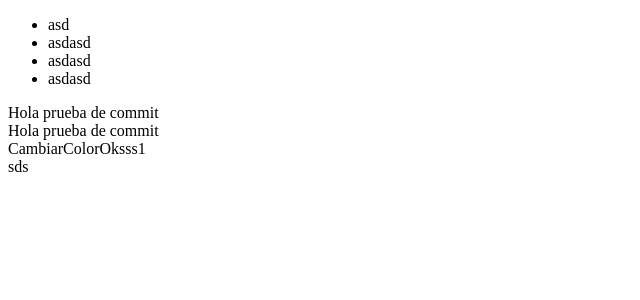
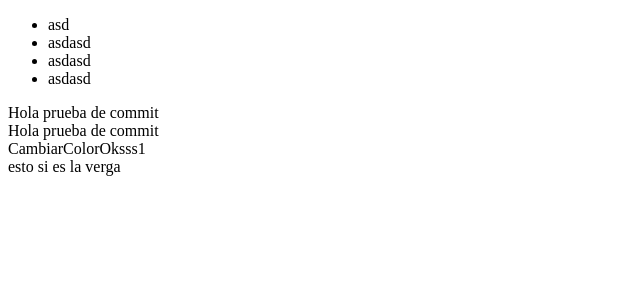
Before and after one commit to sebasmdl/pagina_web, an Angular app: page / in a window 1280 px wide. Shown: the top 300 px of the page, without its empty margins (0-640 px from the left). Built offline with nearby package versions, Linux system fonts and the light colour scheme.

Commit message:
esto es la monda

```diff
--- a/src/app/app.component.html
+++ b/src/app/app.component.html
@@ -4,4 +4,4 @@
 <div>Hola prueba de commit</div>
 <div>Hola prueba de commit</div>
 <div>CambiarColorOksss1</div>
-<div>sds</div>
+<div>esto si es la verga</div>
```
